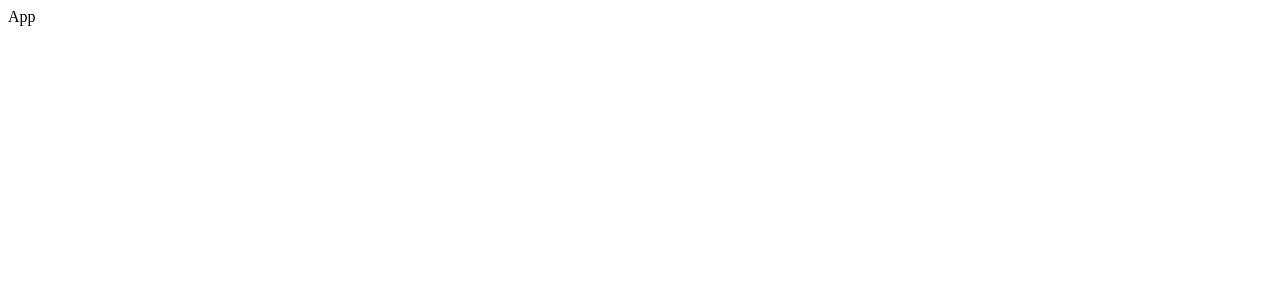
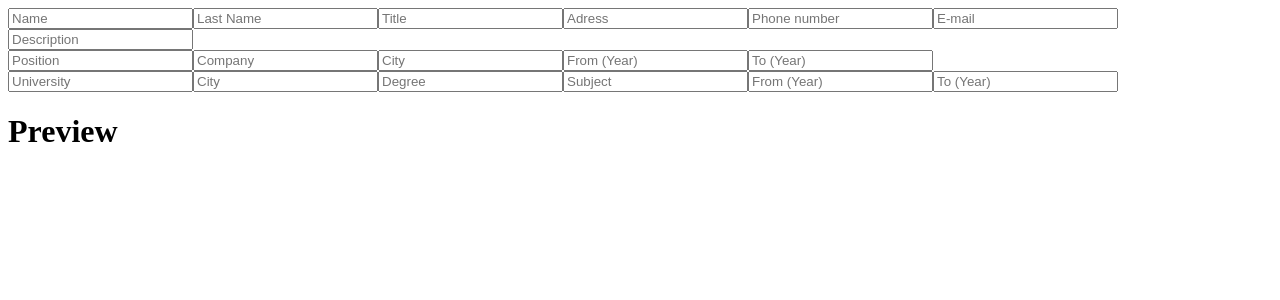
Before and after one commit to fatiharapoglu/cv-generator, a React (Create React App) app: page / in a window 1280 px wide. Shown: the top 300 px of the page. Built offline with nearby package versions, Linux system fonts and the light colour scheme.

Commit message:
change to react function components

```diff
--- a/src/App.js
+++ b/src/App.js
@@ -1,8 +1,9 @@
 import React from "react"
+import Main from "./components/m-main";
 
 function App() {
     return (
-        <div>App</div>
+        <Main />
     )
 }
 
--- /dev/null
+++ b/src/components/c-education.js
@@ -0,0 +1,44 @@
+import React, { useState } from "react";
+
+const Education = () => {
+    const [uni, setUni] = useState("");
+    const [city, setCity] = useState("");
+    const [degree, setDegree] = useState("");
+    const [subject, setSubject] = useState("");
+    const [fromDate, setFromDate] = useState("");
+    const [toDate, setToDate] = useState("");
+
+    const handleUniChange = (e) => {
+        setUni(e.target.value);
+    }
+    const handleCityChange = (e) => {
+        setCity(e.target.value);
+    }
+    const handleDegreeChange = (e) => {
+        setDegree(e.target.value);
+    }
+    const handleSubjectChange = (e) => {
+        setSubject(e.target.value);
+    }
+    const handleFromDateChange = (e) => {
+        setFromDate(e.target.value);
+    }
+    const handleToDateChange = (e) => {
+        setToDate(e.target.value);
+    }
+
+    return (
+        <div>
+            <form>
+                <input type="text" value={uni} onChange={handleUniChange} placeholder="University" />
+                <input type="text" value={city} onChange={handleCityChange} placeholder="City" />
+                <input type="text" value={degree} onChange={handleDegreeChange} placeholder="Degree" />
+                <input type="text" value={subject} onChange={handleSubjectChange} placeholder="Subject" />
+                <input type="text" value={fromDate} onChange={handleFromDateChange} placeholder="From (Year)" />
+                <input type="text" value={toDate} onChange={handleToDateChange} placeholder="To (Year)" />
+            </form>
+        </div>
+    );
+}
+
+export default Education;
--- /dev/null
+++ b/src/components/c-experience.js
@@ -0,0 +1,39 @@
+import React, { useState } from "react";
+
+const Experience = () => {
+    const [position, setPosition] = useState("");
+    const [company, setCompany] = useState("");
+    const [city, setCity] = useState("");
+    const [fromDate, setFromDate] = useState("");
+    const [toDate, setToDate] = useState("");
+
+    const handlePosition = (e) => {
+        setPosition(e.target.value);
+    }
+    const handleCompany = (e) => {
+        setCompany(e.target.value);
+    }
+    const handleCity = (e) => {
+        setCity(e.target.value);
+    }
+    const handleFromDate = (e) => {
+        setFromDate(e.target.value);
+    }
+    const handleToDate = (e) => {
+        setToDate(e.target.value);
+    }
+
+    return (
+        <div>
+            <form>
+                <input type="text" value={position} onChange={handlePosition} placeholder="Position" />
+                <input type="text" value={company} onChange={handleCompany} placeholder="Company" />
+                <input type="text" value={city} onChange={handleCity} placeholder="City" />
+                <input type="text" value={fromDate} onChange={handleFromDate} placeholder="From (Year)" />
+                <input type="text" value={toDate} onChange={handleToDate} placeholder="To (Year)" />
+            </form>
+        </div>
+    );
+}
+
+export default Experience;
--- /dev/null
+++ b/src/components/c-form.js
@@ -0,0 +1,16 @@
+import React from "react";
+import Education from "./c-education";
+import Experience from "./c-experience";
+import General from "./c-general";
+
+const Form = () => {
+    return (
+        <div>
+            <General />
+            <Experience />
+            <Education />
+        </div>
+    )
+}
+
+export default Form;
--- /dev/null
+++ b/src/components/c-general.js
@@ -0,0 +1,49 @@
+import React, { useState } from "react";
+
+const General = () => {
+    const [name, setName] = useState("");
+    const [lastName, setLastName] = useState("");
+    const [title, setTitle] = useState("");
+    const [adress, setAdress] = useState("");
+    const [phone, setPhone] = useState("");
+    const [email, setEmail] = useState("");
+    const [description, setDescription] = useState("");
+
+    const handleNameChange = (e) => {
+        setName(e.target.value);
+    }
+    const handleLastNameChange = (e) => {
+        setLastName(e.target.value);
+    }
+    const handleTitleChange = (e) => {
+        setTitle(e.target.value);
+    }
+    const handleAdressChange = (e) => {
+        setAdress(e.target.value);
+    }
+    const handlePhoneChange = (e) => {
+        setPhone(e.target.value);
+    }
+    const handleEmailChange = (e) => {
+        setEmail(e.target.value);
+    }
+    const handleDescriptionChange = (e) => {
+        setDescription(e.target.value);
+    }
+
+    return (
+        <div>
+            <form>
+                <input type="text" value={name} onChange={handleNameChange} placeholder="Name" />
+                <input type="text" value={lastName} onChange={handleLastNameChange} placeholder="Last Name" />
+                <input type="text" value={title} onChange={handleTitleChange} placeholder="Title" />
+                <input type="text" value={adress} onChange={handleAdressChange} placeholder="Adress" />
+                <input type="text" value={phone} onChange={handlePhoneChange} placeholder="Phone number" />
+                <input type="text" value={email} onChange={handleEmailChange} placeholder="E-mail" />
+                <input type="text" value={description} onChange={handleDescriptionChange} placeholder="Description" />
+            </form>
+        </div>
+    );
+}
+
+export default General;
--- /dev/null
+++ b/src/components/c-preview.js
@@ -0,0 +1,14 @@
+import React from "react";
+
+const Preview = (props) => {
+    return (
+        <div>
+            <h1>Preview</h1>
+            <h2>{props.name}</h2>
+            <h3>{props.lastName}</h3>
+            <p>{props.title}</p>
+        </div>
+    )
+}
+
+export default Preview;
--- /dev/null
+++ b/src/components/m-main.js
@@ -0,0 +1,14 @@
+import React from "react";
+import Form from "./c-form";
+import Preview from "./c-preview";
+
+const Main = () => {
+    return (
+        <div>
+            <Form />
+            <Preview />
+        </div>
+    )
+}
+
+export default Main;
```
